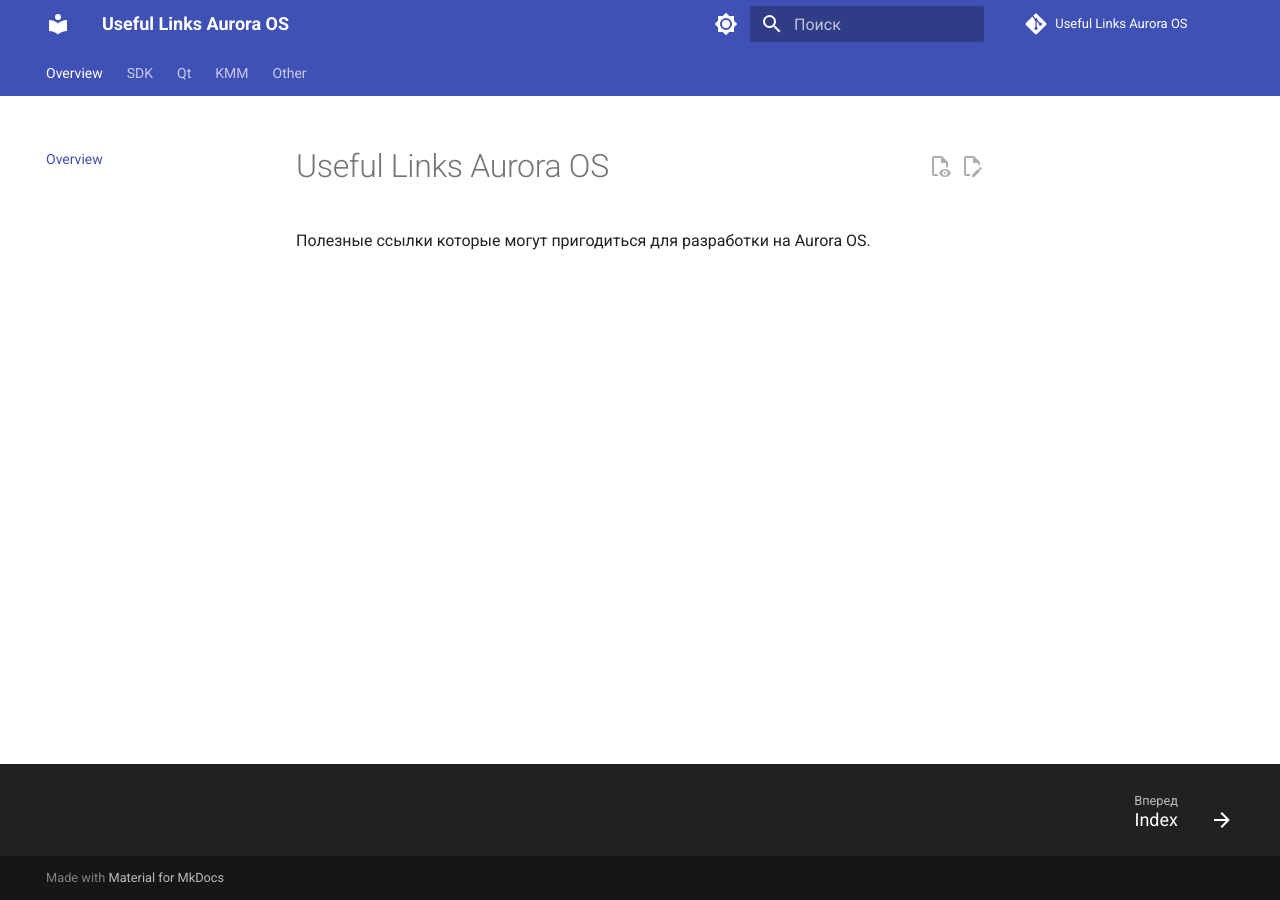
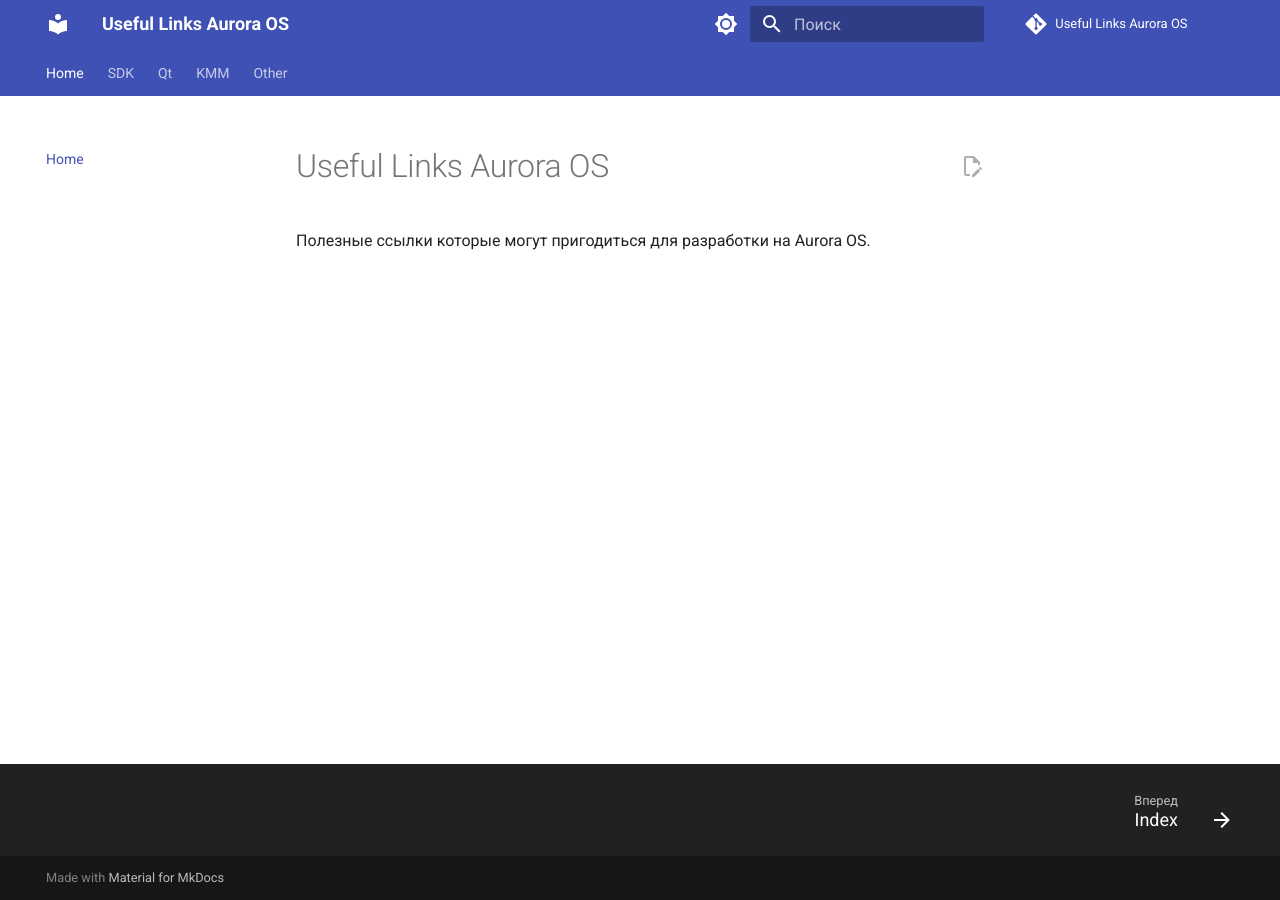
Before and after one commit to keygenqt/awesome-aurora, an MkDocs documentation site: the page built from docs/index.md, in a window 1280 px wide. Built offline with MkDocs 1.6.1 and Material for MkDocs 9.7.7, drawn with Linux system fonts in a browser that asks for light colours; comment, search, counter and statistics services are not loaded.

Commit message:
Update docs

```diff
--- a/mkdocs.yml
+++ b/mkdocs.yml
@@ -1,4 +1,7 @@
 site_name: Useful Links Aurora OS
+site_author: Vitaliy Zarubin
+site_description: >-
+  Полезные ссылки которые могут пригодиться для разработки на Aurora OS
 
 # Repository
 repo_name: 'Useful Links Aurora OS'
@@ -6,9 +9,9 @@ repo_url: 'https://github.com/keygenqt/av-useful-links'
 
 # Navigation
 nav:
-  - 'Overview': index.md
-  - 'SDK':
-      - 'Index': sdk/index.md
+  - Home: index.md
+  - SDK:
+      - Index: sdk/index.md
       - 'Test': sdk/index.md
       - 'Test 2': sdk/index.md
   - 'Qt':
@@ -24,7 +27,6 @@ theme:
   language: 'ru'
   features:
     - content.action.edit
-    - content.action.view
     - content.code.annotate
     - content.code.copy
     - content.tooltips
```
